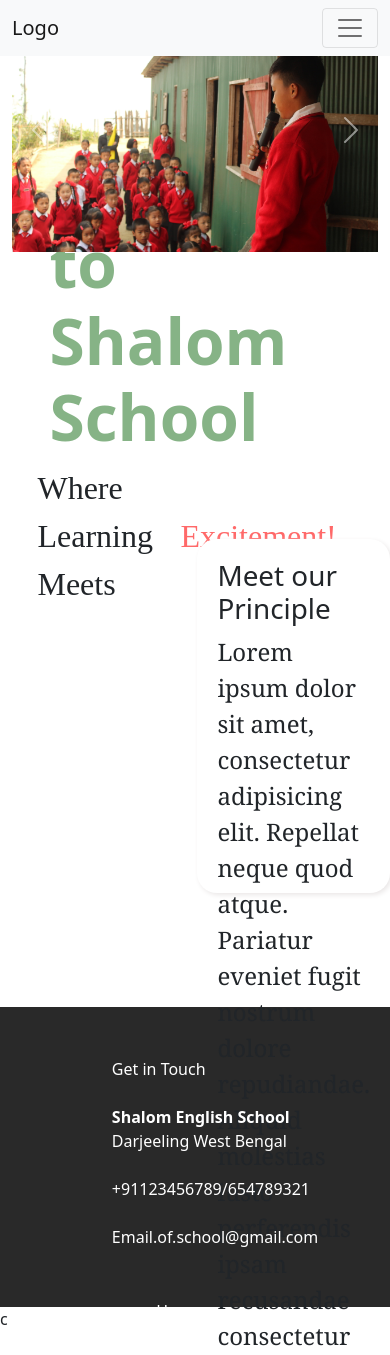
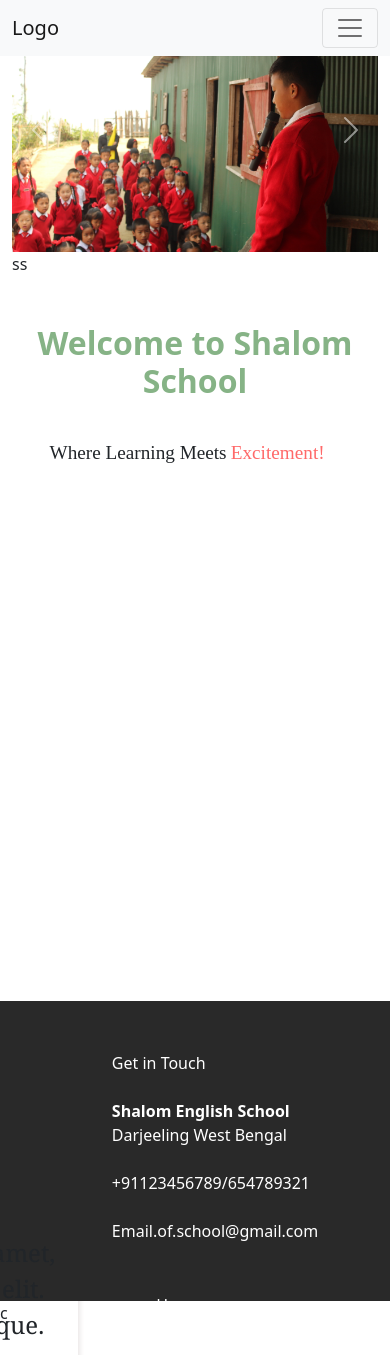
Before and after one commit to TechSage369/ShalomWebsite, a Django app: page / in a window 390 px wide; the page is wider, and only the part inside the window is pictured. Shown: the top 1355 px of that part. Run offline with Django 4.2, Linux system fonts and the light colour scheme; some libraries are stand-ins or nearby versions; some web fonts are replaced.

Commit message:
Refractor: tagline

```diff
--- a/backend/static/css/custom/homepage.css
+++ b/backend/static/css/custom/homepage.css
@@ -3,20 +3,25 @@ body {
 }
 
 .section {
-    display: flex;
-    justify-content: center;
-    align-items: center;
-    height: max-content;
-    width: 100%;
-    height: 30vh;
-    padding: 50px 0px;
+
+    /* display: flex; */
+    /* justify-content: center; */
+    /* align-items: center; */
+    /* width: 100%; */
+    /* height: 30rem; */
+    /* padding: 50px 0px; */
+
+    /* align-items: center; */
 }
 
+
 .sh-tg-color {
-    font-size: 64px;
+    font-size: 5rem;
     font-weight: 900;
     color: #86b386;
 }
+
+
 
 .typing-tagline {
     display: flex;
@@ -101,3 +106,35 @@ body {
 .sh-margin {
     height: 50vh;
 }
+
+@media (max-width: 1200px){
+    .sh-tg-color {
+        font-size: 3rem;
+    }
+}
+
+@media (max-width: 500px){
+    .sh-tg-color {
+        font-size: 2rem;
+    }
+    #sentence {
+        font-size: 1.2rem;
+    }
+
+    #feature-text {
+        font-size: 1.2rem;
+    }
+}
+
+@media (max-width: 310px){
+    .sh-tg-color {
+        font-size: 1.5rem;
+    }
+    #sentence {
+        font-size: 1rem;
+    }
+
+    #feature-text {
+        font-size: 1rem;
+    }
+}
--- a/backend/templates/website/partials/tagline.html
+++ b/backend/templates/website/partials/tagline.html
@@ -1,9 +1,10 @@
 {% load static %}
-{% include 'website/base_partials/bootstrap-include.html' %}
 <link rel="stylesheet" href="{% static 'css/custom/homepage.css' %}">
 <script src="{% static 'js/custom/typing-animation.js' %}"></script>
-<div class="sh-bg-image my-5"></div>
-<div class="sh-tg-content mx-5">
+<div class="sh-bg-image">ss</div>
+<br>
+<br>
+<div class="sh-tg-content text-center">
     <div class="container">
         <h1 class="sh-tg-color">Welcome to Shalom School</h1>
     </div>
```
